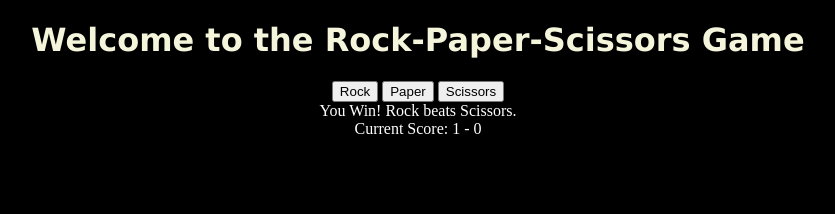
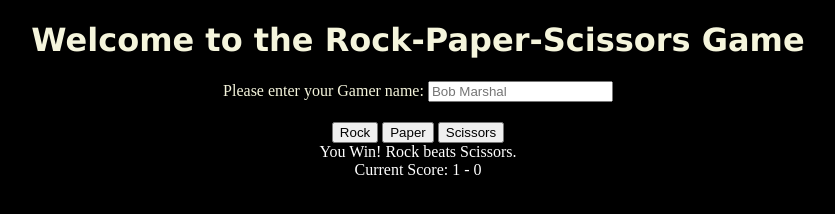
Before and after one commit to BurnIsBliss/Rock-Paper-Scissors, a plain HTML site: page index.html in a window 1280 px wide. Both pictures are taken after a click on the button "Rock". Shown: the whole page, without its empty margins (222-1057 px from the left). Drawn offline with Linux system fonts and the light colour scheme.

Commit message:
Implemented the styles in a style sheet, added an input to fetch the player name

```diff
--- a/gameScript.js
+++ b/gameScript.js
@@ -1,10 +1,9 @@
-function getComputerChoice (){
+function getComputerChoice() {
 	let x = Math.random();
-    if (x >=0 && x < (1/3)) return "Rock";
-    else if (x >= (1/3) && x < (2/3)) return "Paper";
+	if (x >= 0 && x < 1 / 3) return "Rock";
+	else if (x >= 1 / 3 && x < 2 / 3) return "Paper";
 	else return "Scissors";
 }
-
 
 // function getHumanChoice (){
 //     let input = prompt("Please enter your choice from these: 'Rock', 'Paper', or 'Scissors'.");
@@ -27,40 +26,39 @@ function getComputerChoice (){
 //     }
 // }
 
-function createDiv (computerC, humanC, statusNo){
+function createDiv(computerC, humanC, statusNo) {
 	const divScore = document.createElement("div");
 	divScore.style.textAlign = "center";
 	divScore.style.color = "white";
-    console.log(computerC,humanC,statusNo);
-    if (statusNo == 1){
+	console.log(computerC, humanC, statusNo);
+	if (statusNo == 1) {
 		divScore.innerHTML = `It's a tie!!!!!<br>Current Score: ${humanScore} - ${computerScore}`;
-    }
-    else if (statusNo == 2){
+	} else if (statusNo == 2) {
 		divScore.innerHTML = `You lose! ${computerC} beats ${humanC}.<br>Current Score: ${humanScore} - ${computerScore}`;
-    }
-    else {
+	} else {
 		divScore.innerHTML = `You Win! ${humanC} beats ${computerC}.<br>Current Score: ${humanScore} - ${computerScore}`;
 	}
 	document.querySelector(".button-set").appendChild(divScore);
 }
 
-
-function playRound(humanChoice, computerChoice){
+function playRound(humanChoice, computerChoice) {
 	if (humanChoice == computerChoice) {
 		// console.log("It's a tie!!!!!");
-        createDiv(computerChoice, humanChoice, 1)}
-    else if ((humanChoice == "Rock" && computerChoice == "Paper") || (humanChoice == "Paper" && computerChoice == "Scissors") || (humanChoice == "Scissors" && computerChoice == "Rock")) {
+		createDiv(computerChoice, humanChoice, 1);
+	} else if (
+		(humanChoice == "Rock" && computerChoice == "Paper") ||
+		(humanChoice == "Paper" && computerChoice == "Scissors") ||
+		(humanChoice == "Scissors" && computerChoice == "Rock")
+	) {
 		// console.log(`You lose! ${computerChoice} beats ${humanChoice}.`);
 		computerScore += 1;
 		createDiv(computerChoice, humanChoice, 2);
-    }
-    else {
+	} else {
 		// console.log(`You Win! ${humanChoice} beats ${computerChoice}.`);
 		humanScore += 1;
 		createDiv(computerChoice, humanChoice, 3);
 	}
 }
-
 
 function playGame(buttonValue) {
 	let compChoice = getComputerChoice();
@@ -69,11 +67,11 @@ function playGame(buttonValue) {
 	// console.log(`The main function ${humanChoice} and comp: ${compChoice}`);
 
 	playRound(humanChoice, compChoice);
-
 }
 
-let humanScore, computerScore;
+let humanScore, computerScore, playerName;
 humanScore = computerScore = 0;
+playerName = "";
 
 const button_set = document.querySelectorAll("button");
 // console.log(button_set);
@@ -83,9 +81,17 @@ const button_set = document.querySelectorAll("button");
 //     playGame();
 // }
 
-button_set.forEach((buttons) => {buttons.addEventListener("click", () => {
-if(computerScore == 5) alert("The WINNER is Computer");
-else if (humanScore == 5) alert("The WINNER is Human");
-else playGame(buttons.textContent);})});
+button_set.forEach((buttons) => {
+	buttons.addEventListener("click", () => {
+		if (computerScore == 0 && humanScore == 0) {
+			playerName = document.querySelector("#Name").value
+				? document.querySelector("#Name").value
+				: "No Name";
+		}
+		if (computerScore == 5) alert("The WINNER is Computer");
+		else if (humanScore == 5) alert(`The WINNER is ${playerName}`);
+		else playGame(buttons.textContent);
+	});
+});
 
 // console.log(Math.floor(Math.random() * 3));
--- a/index.html
+++ b/index.html
@@ -1,13 +1,24 @@
 <!DOCTYPE html>
 <html lang="en">
 	<head>
-    <meta charset="UTF-8">
-    <meta name="viewport" content="width=device-width, initial-scale=1.0">
+		<meta charset="UTF-8" />
+		<meta name="viewport" content="width=device-width, initial-scale=1.0" />
 		<title>Rock-Paper-Scissors</title>
+		<link rel="stylesheet" href="styles.css" />
 	</head>
-<body style="background-color: black;">
-    <h1 style="text-align: center; color: beige; font-family: Verdana, Geneva, Tahoma, sans-serif;">Welcome to the Rock-Paper-Scissors Game</h1>
-    <div class="button-set" style="text-align: center;">
+	<body>
+		<div class="NameEntry">
+			<h1>Welcome to the Rock-Paper-Scissors Game</h1>
+			<label for="Name">Please enter your Gamer name:</label>
+			<input
+				type="text"
+				class="PlayerName"
+				id="Name"
+				placeholder="Bob Marshal"
+				required
+			/>
+		</div>
+		<div class="button-set">
 			<button class="btn-R">Rock</button>
 			<button class="btn-P">Paper</button>
 			<button class="btn-S">Scissors</button>
--- /dev/null
+++ b/styles.css
@@ -0,0 +1,21 @@
+body {
+	background-color: black;
+}
+
+h1 {
+	text-align: center;
+	color: beige;
+	font-family: Verdana, Geneva, Tahoma, sans-serif;
+}
+
+label {
+	color: beige;
+	text-align: center;
+}
+.NameEntry {
+	margin-bottom: 20px;
+}
+.button-set,
+.NameEntry {
+	text-align: center;
+}
```
Also changed, not shown: 1 other file. Lines whose indentation alone changed are shown as unchanged.
